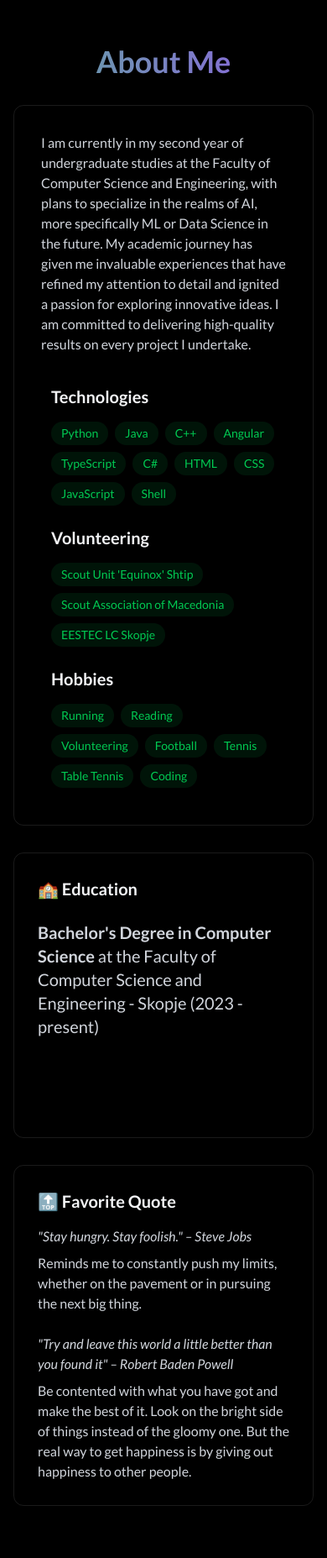
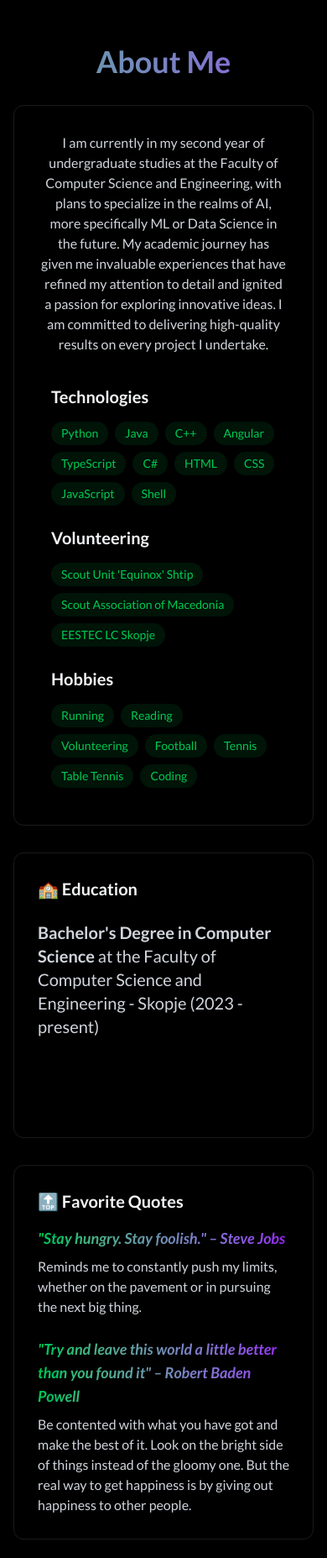
Before and after one commit to MartinJanev/portfolio-page, a React (Vite) app: page / in a window 390 px wide. Shown: the part 929-2784 px from the top of the page at 84% size. Built offline with nearby package versions, Linux system fonts and the light colour scheme; a web font is replaced by a local one.

Commit message:
mobile adjusment and small tweak

```diff
--- a/src/components/sections/About.jsx
+++ b/src/components/sections/About.jsx
@@ -45,7 +45,7 @@ export const About = () => {
           </h2>
 
           <div className="rounded-xl p-8 border-white/10 border hover:-translate-y-1 transition-all">
-            <p className="text-gray-300 mb-6">
+            <p className="text-gray-300 mb-6 text-center md:text-left">
               I am currently in my second year of undergraduate studies at the
               Faculty of Computer Science and Engineering, with plans to
               specialize in the realms of AI, more specifically ML or Data
@@ -107,7 +107,7 @@ export const About = () => {
             <div className="p-7 rounded-xl border-white/10 border hover:-translate-y-1 transition-all flex flex-col justify-between min-h-[340px]">
               <div>
                 <h3 className="text-xl font-bold mb-4">🏫 Education</h3>
-                <p className="text-xl text-gray-300 mt-6 rounded-lg">
+                <p className="text-xl text-gray-300 mt-6 rounded-lg hover:-translate-y-1 transition-all">
                   <span className="font-bold">
                     Bachelor's Degree in Computer Science
                   </span>{" "}
@@ -118,10 +118,10 @@ export const About = () => {
             </div>
             <div className="p-7 rounded-xl border-white/10 border hover:-translate-y-1 transition-all flex flex-col justify-between min-h-[340px]">
               <div>
-                <h3 className="text-xl font-bold mb-4">🔝 Favorite Quote</h3>
+                <h3 className="text-xl font-bold mb-4">🔝 Favorite Quotes</h3>
                 <div className="space-y-6 text-gray-300">
-                  <div>
-                    <p className="italic">
+                  <div className="hover:-translate-y-1 transition-all">
+                    <p className="italic font-bold text-lg bg-gradient-to-r from-green-500 to-purple-600 bg-clip-text text-transparent">
                       "Stay hungry. Stay foolish." – Steve Jobs
                     </p>
                     <p className="mt-2">
@@ -129,8 +129,8 @@ export const About = () => {
                       pavement or in pursuing the next big thing.
                     </p>
                   </div>
-                  <div>
-                    <p className="italic">
+                  <div className="hover:-translate-y-1 transition-all">
+                    <p className="italic font-bold text-lg bg-gradient-to-r from-green-500 to-purple-600 bg-clip-text text-transparent">
                       "Try and leave this world a little better than you found
                       it" – Robert Baden Powell
                     </p>
--- a/src/index.css
+++ b/src/index.css
@@ -38,7 +38,7 @@ body {
   }
 
   .animate-loading-bar {
-    animation: loading 2.5s ease infinite;
+    animation: loading 2s ease infinite;
   }
 
   @keyframes gradient-flow {
```
